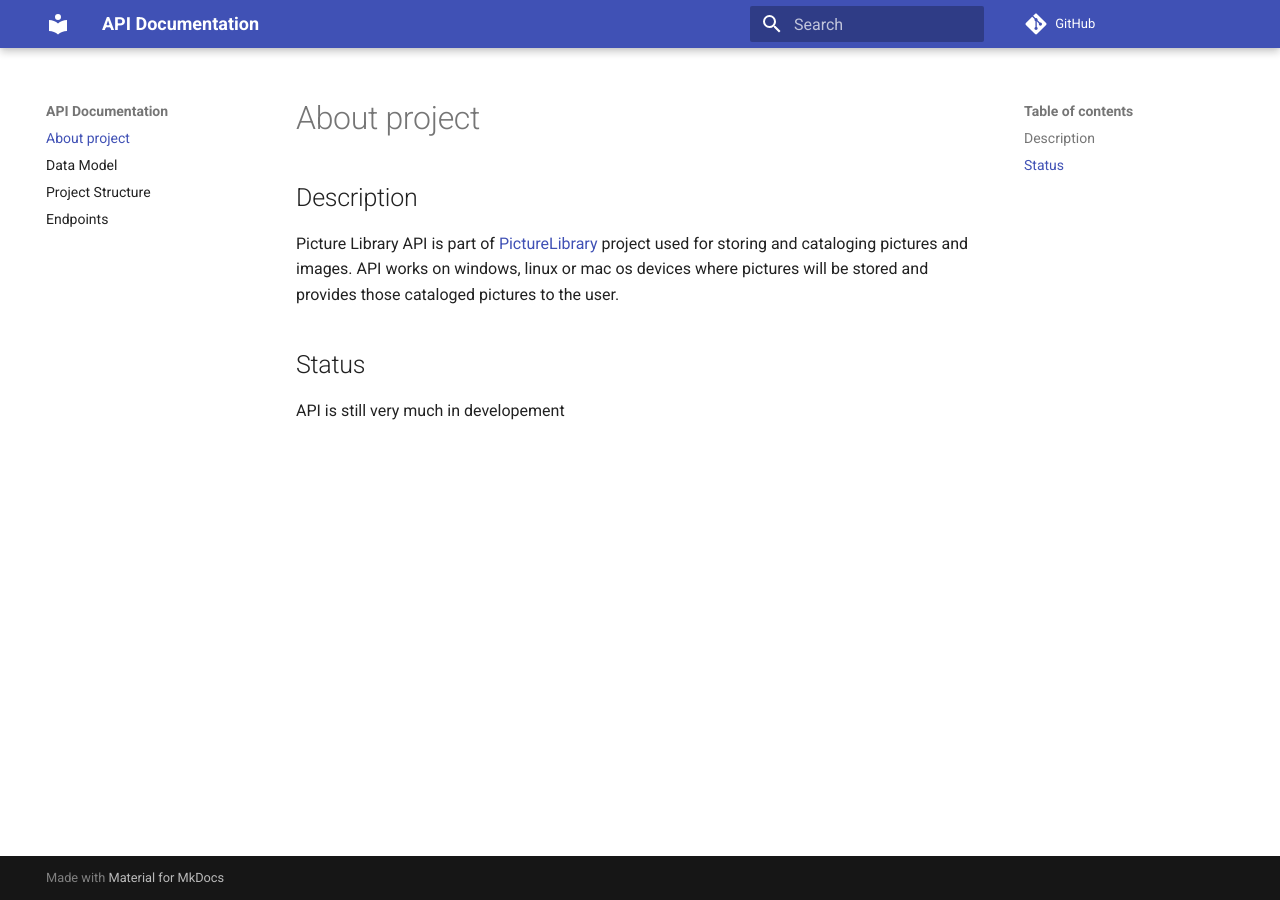
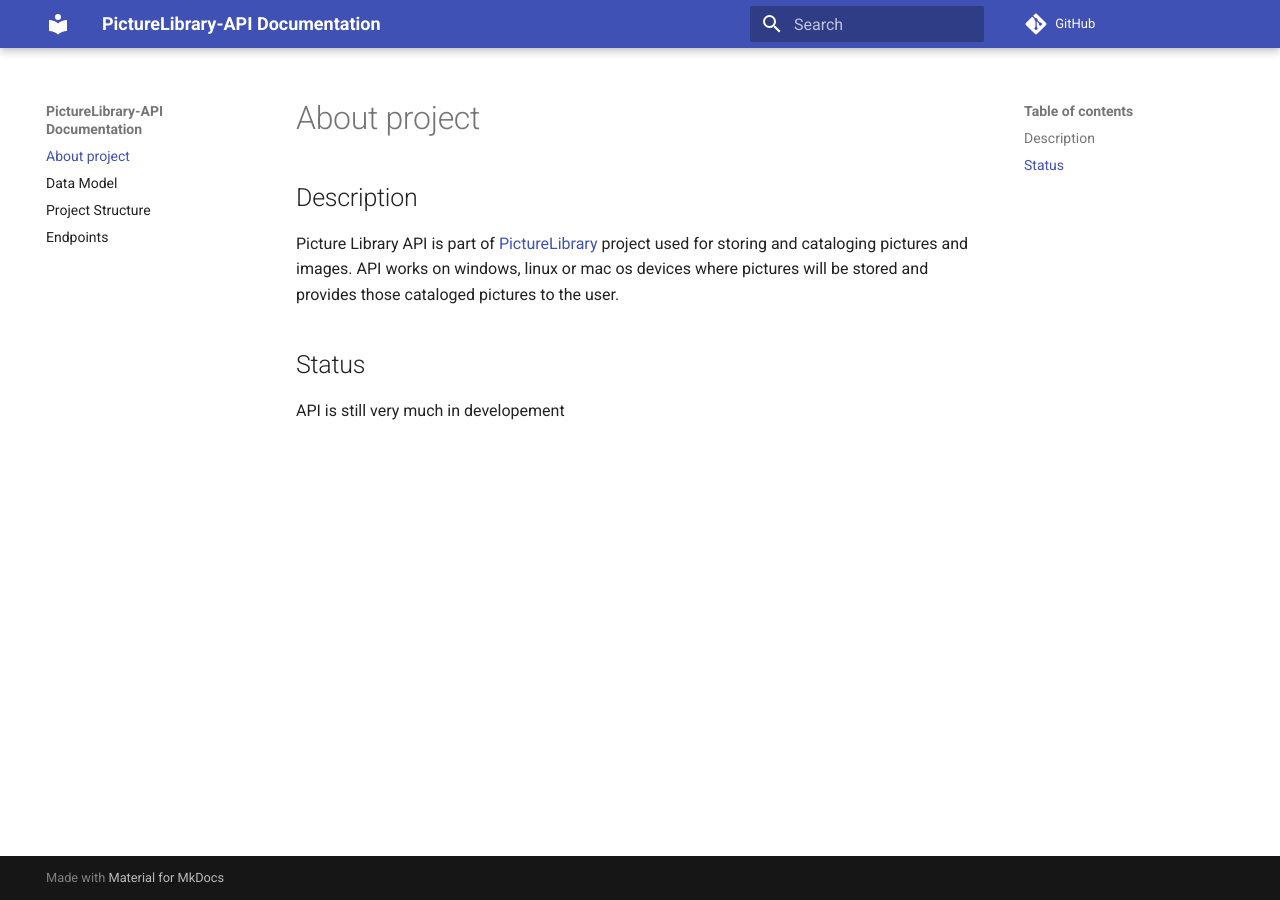
Before and after one commit to TomaszKumiega/PictureLibrary.API.Old, an MkDocs documentation site: the page built from docs/index.md, in a window 1280 px wide. Built offline with MkDocs 1.6.1 and Material for MkDocs 9.7.7, drawn with Linux system fonts in a browser that asks for light colours; comment, search, counter and statistics services are not loaded.

Commit message:
Update mkdocs.yml

```diff
--- a/mkdocs.yml
+++ b/mkdocs.yml
@@ -1,4 +1,4 @@
-site_name: API Documentation
+site_name: PictureLibrary-API Documentation
 repo_url: https://github.com/TomaszKumiega/PictureLibrary-API
 theme: material
 nav:
```
